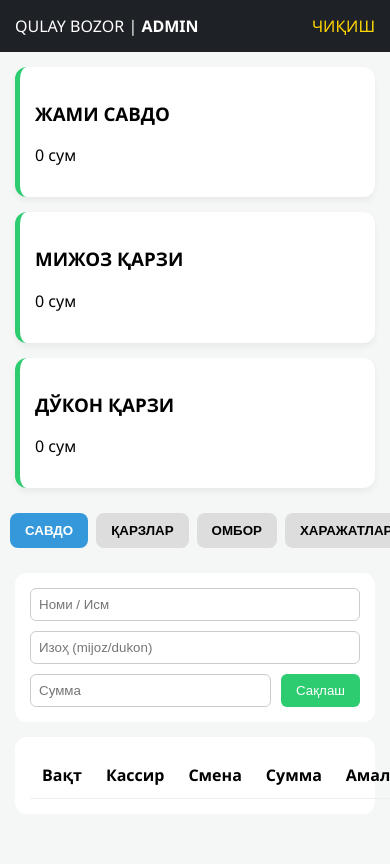
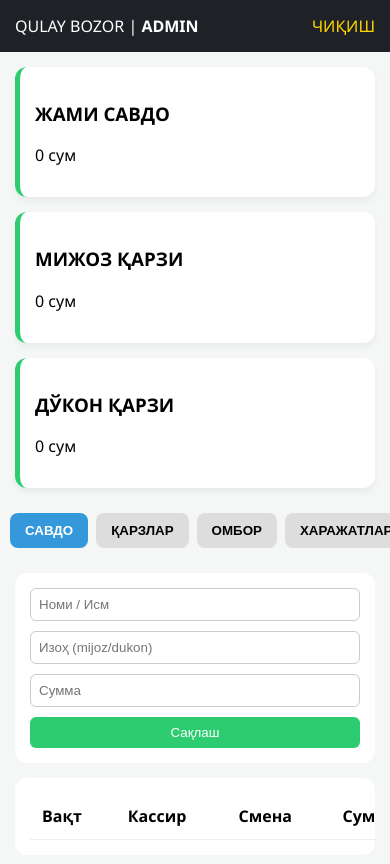
Before and after one commit to ZokirovZokhidjon/qulayshope, a plain HTML site: page admin.html in a window 390 px wide. Drawn offline with Linux system fonts and the light colour scheme; no server answers.

Commit message:
Add files via upload

```diff
--- a/admin.html
+++ b/admin.html
@@ -1,7 +1,8 @@
-<!DOCTYPE html>
+ <!DOCTYPE html>
 <html lang="uz">
 <head>
     <meta charset="UTF-8">
+    <meta name="viewport" content="width=device-width, initial-scale=1.0">
     <title>Qulay Bozor - Director Panel</title>
     <script src="https://www.gstatic.com/firebasejs/9.0.0/firebase-app-compat.js"></script>
     <script src="https://www.gstatic.com/firebasejs/9.0.0/firebase-database-compat.js"></script>
@@ -14,12 +15,18 @@
         .input-panel { background: #fff; padding: 15px; margin: 15px; border-radius: 12px; display: flex; gap: 10px; flex-wrap: wrap; }
         input { padding: 8px; border: 1px solid #ccc; border-radius: 6px; flex: 1; min-width: 150px; }
         .nav-tabs { display: flex; gap: 8px; padding: 10px; overflow-x: auto; }
-        .nav-tabs button { padding: 10px 15px; border: none; border-radius: 8px; cursor: pointer; font-weight: bold; background: #ddd; }
+        .nav-tabs button { padding: 10px 15px; border: none; border-radius: 8px; cursor: pointer; font-weight: bold; background: #ddd; white-space: nowrap; }
         .nav-tabs button.active { background: var(--blue); color: white; }
-        .table-container { background: white; padding: 15px; margin: 15px; border-radius: 12px; }
-        table { width: 100%; border-collapse: collapse; }
-        th, td { padding: 12px; border-bottom: 1px solid #eee; }
+
+        /* Жадвал учун тўғриланган стиль */
+        .table-container { background: white; padding: 15px; margin: 15px; border-radius: 12px; overflow-x: auto; }
+        table { width: 100%; border-collapse: collapse; min-width: 500px; }
+        th, td { padding: 12px; border-bottom: 1px solid #eee; text-align: left; }
         .btn-act { padding: 5px 10px; border: none; border-radius: 4px; cursor: pointer; background: var(--red); color: white; }
+
+        @media (max-width: 600px) {
+            .input-panel { flex-direction: column; }
+        }
     </style>
 </head>
 <body>
@@ -46,7 +53,7 @@
     <input type="text" id="in-name" placeholder="Номи / Исм">
     <input type="text" id="in-desc" placeholder="Изоҳ (mijoz/dukon)">
     <input type="number" id="in-amount" placeholder="Сумма">
-    <button onclick="saveData()" style="background:var(--green); color:white; border:none; padding:8px 15px; border-radius:6px;">Сақлаш</button>
+    <button onclick="saveData()" style="background:var(--green); color:white; border:none; padding:8px 15px; border-radius:6px; cursor:pointer;">Сақлаш</button>
 </div>
 
 <div class="table-container">
@@ -55,7 +62,7 @@
 
 <script>
     const firebaseConfig = { apiKey: "AIzaSyAt5qPDDjM8o1sFw9zJ2PCA8Md1Su2zybs", databaseURL: "https://qulaybozor-16d03-default-rtdb.firebaseio.com", projectId: "qulaybozor-16d03" };
-    firebase.initializeApp(firebaseConfig);
+    if (!firebase.apps.length) firebase.initializeApp(firebaseConfig);
     const db = firebase.database();
     let currentTab = 'sales';
 
@@ -66,33 +73,8 @@
         render();
     }
 
-    function saveData() {
-        const name = document.getElementById('in-name').value;
-        const desc = document.getElementById('in-desc').value.toLowerCase().trim();
-        const amount = Number(document.getElementById('in-amount').value);
-        if(!name || !amount) return alert("Маълумотларни тўлдиринг!");
-
-        if (currentTab === 'debts') {
-            const folder = desc.includes('dukon') ? 'dukon' : 'mijoz';
-            db.ref('debts/' + folder).push({ name, amount, date: new Date().toLocaleDateString() });
-        } else {
-            db.ref(currentTab).push({ name, desc, amount, date: new Date().toLocaleDateString() });
-        }
-        document.getElementById('in-name').value = "";
-        document.getElementById('in-desc').value = "";
-        document.getElementById('in-amount').value = "";
-    }
-
-    function deleteItem(id, folder = "") {
-        if(confirm("Ўчирасизми?")) {
-            const path = folder ? `debts/${folder}/${id}` : `${currentTab}/${id}`;
-            db.ref(path).remove();
-        }
-    }
-
-    // admin.html даги render() функцияси ичидаги омбор қисми:
-function render() {
-        db.ref().off(); // Эски эшитувчиларни ўчириш
+    function render() {
+        db.ref().off();
         const b = document.getElementById('t-body');
         const h = document.getElementById('t-head');
         b.innerHTML = "";
@@ -124,13 +106,36 @@ function render() {
                 });
             });
         } else {
-            // Харажатлар учун
             h.innerHTML = "<th>НОМИ</th><th>ИЗОҲ</th><th>СУММА</th><th>АМАЛ</th>";
             db.ref('expenses').on('value', snap => {
                 b.innerHTML = "";
                 const data = snap.val();
                 if (data) Object.entries(data).forEach(([id, x]) => b.innerHTML += `<tr><td>${x.name || '---'}</td><td>${x.desc || '---'}</td><td>${Number(x.amount || 0).toLocaleString()}</td><td><button class="btn-act" onclick="deleteItem('${id}')">Ўчириш</button></td></tr>`);
             });
+        }
+    }
+
+    function saveData() {
+        const name = document.getElementById('in-name').value;
+        const desc = document.getElementById('in-desc').value.toLowerCase().trim();
+        const amount = Number(document.getElementById('in-amount').value);
+        if(!name || !amount) return alert("Маълумотларни тўлдиринг!");
+
+        if (currentTab === 'debts') {
+            const folder = desc.includes('dukon') ? 'dukon' : 'mijoz';
+            db.ref('debts/' + folder).push({ name, amount, date: new Date().toLocaleDateString() });
+        } else {
+            db.ref(currentTab).push({ name, desc, amount, date: new Date().toLocaleDateString() });
+        }
+        document.getElementById('in-name').value = "";
+        document.getElementById('in-desc').value = "";
+        document.getElementById('in-amount').value = "";
+    }
+
+    function deleteItem(id, folder = "") {
+        if(confirm("Ўчирасизми?")) {
+            const path = folder ? `debts/${folder}/${id}` : `${currentTab}/${id}`;
+            db.ref(path).remove();
         }
     }
 
```
